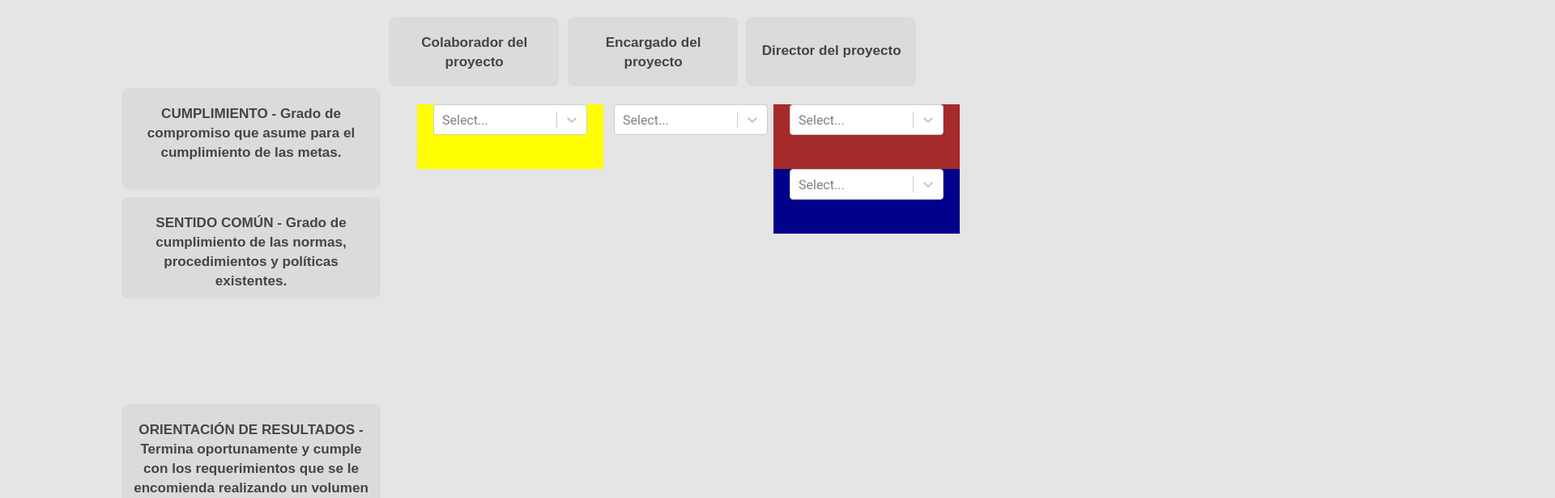
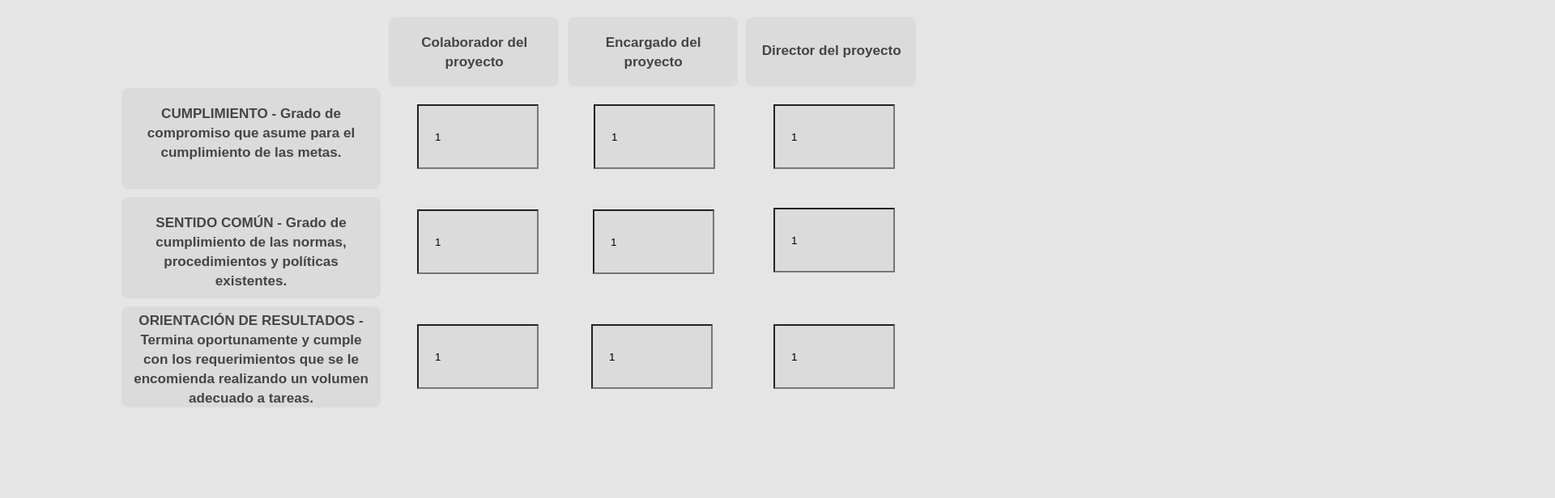
Before and after one commit to E-RI-CK/KillkipProyect1, a React (Create React App) app: page / in a window 1280 px wide. Shown: the part 520-1136 px from the top of the page at 81% size, 1920 px wide, since content can reach past the window. Built offline with nearby package versions, Linux system fonts and the light colour scheme.

Commit message:
penultimo input terminado

```diff
--- a/src/componentes/tabla1/TextBoxThree.js
+++ b/src/componentes/tabla1/TextBoxThree.js
@@ -1,14 +1,5 @@
 import React from 'react';
-import Select from 'react-select';
 import { ContenedorText,DivBox6,Label,DivSelectThree } from '../../elementos/table';
-
-const options = [
-    {value: 1, label: "1"},
-    {value: 2, label: "2"},
-    {value: 3, label: "3"},
-    {value: 4, label: "4"},
-    {value: 5, label: "5"}
-];
 
 
 const TextBox3 = () =>{
@@ -20,21 +11,18 @@ const TextBox3 = () =>{
                 </Label>
             </DivBox6>
             <DivSelectThree>
-                <Select
-                    className = "select7"
-                    options = {options}
+                <input type="number" id="input7" name="tentacles" defaultValue = '1'
+                    min="1" max="5"
                 />
             </DivSelectThree>
             <DivSelectThree>
-                <Select
-                    className = "select8"
-                    options = {options}
+                <input type="number" id="input8" name="tentacles" defaultValue = '1'
+                    min="1" max="5"
                 />
             </DivSelectThree>
             <DivSelectThree>
-                <Select
-                    className = "select9"
-                    options = {options}
+                <input type="number" id="input9" name="tentacles" defaultValue = '1'
+                    min="1" max="5"
                 />
             </DivSelectThree>
         </ContenedorText>
--- a/src/componentes/tabla1/TextBoxTwo.js
+++ b/src/componentes/tabla1/TextBoxTwo.js
@@ -1,14 +1,6 @@
 import React from 'react';
-import Select from 'react-select';
+
 import { ContenedorText,DivBox5,Label,DivSelectTwo } from '../../elementos/table';
-
-const options = [
-    {value: 1, label: "1"},
-    {value: 2, label: "2"},
-    {value: 3, label: "3"},
-    {value: 4, label: "4"},
-    {value: 5, label: "5"}
-];
 
 
 
@@ -21,21 +13,18 @@ const TextBox2 = () =>{
                 </Label>
             </DivBox5>
             <DivSelectTwo>
-                <Select
-                    className = "select4"
-                    options = {options}
+                <input type="number" id="input4" name="tentacles" defaultValue = '1'
+                    min="1" max="5"
                 />
             </DivSelectTwo>
             <DivSelectTwo>
-                <Select
-                    className = "select5"
-                    options = {options}
+                <input type="number" id="input5" name="tentacles" defaultValue = '1'
+                    min="1" max="5"
                 />
             </DivSelectTwo>
             <DivSelectTwo>
-                <Select
-                    className = "select6"
-                    options = {options}
+                <input type="number" id="input6" name="tentacles" defaultValue = '1'
+                    min="1" max="5"
                 />
             </DivSelectTwo>
         </ContenedorText>
--- a/src/componentes/tabla1/textboxone.js
+++ b/src/componentes/tabla1/textboxone.js
@@ -1,15 +1,5 @@
 import React from 'react';
 import { ContenedorText,DivBox4, Label,DivSelectOne } from '../../elementos/table';
-import Select from 'react-select';
-
-const options = [
-    {value: 1, label: "1"},
-    {value: 2, label: "2"},
-    {value: 3, label: "3"},
-    {value: 4, label: "4"},
-    {value: 5, label: "5"}
-];
-
 
 
 const TextBox1 = () =>{
@@ -22,33 +12,24 @@ const TextBox1 = () =>{
                 </Label>
             </DivBox4>
             <DivSelectOne>
-                <Select
-                    className = "select1"
-                    options = {options}
+                <input type="number" id="input1" name="tentacles" defaultValue = '1'
+                min="1" max="5"
                 />
             </DivSelectOne>
             <DivSelectOne>
-                <Select
-                    className = "select2"
-                    options = {options}
+                <input type="number" id="input2" name="tentacles" defaultValue = '1'
+                min="1" max="5"
                 />
             </DivSelectOne>
             <DivSelectOne>
-                <Select
-                    className = "select3"
-                    options = {options}
-                    isDisabled = {false}
-                />
-            </DivSelectOne>
-            <DivSelectOne>
-                <Select
-                    className = "select4"
-                    options = {options}
-                    isDisabled = {false}
+                <input type="number" id="input3" name="tentacles" defaultValue = '1'
+                    min="1" max="5"
                 />
             </DivSelectOne>
         </ContenedorText>
     )
 }
 
+
+
 export default TextBox1;
--- a/src/elementos/table.js
+++ b/src/elementos/table.js
@@ -20,7 +20,9 @@ const Label = styled.label`
 
 
 const ContenedorText = styled.div`
-    z-index: 90;
+
+
+
 `;
 
 const DivBox1 = styled.p`
@@ -162,7 +164,7 @@ const DivBox6 = styled.div`
     border-radius: 8.85374px;
 
     Label{
-        padding: 20px 0px 0px 0px;
+        padding: 6px 0px 0px 0px;
         font-family: Arial;
         font-style: normal;
         font-weight: bold;
@@ -177,42 +179,36 @@ const DivBox6 = styled.div`
 
 const DivSelectOne = styled.div`
 
-    display: inline-block;
+    display: inline-flexbox;
 
-    .select1{
-        right: 110px;
+    #input1{
+        position: relative;
+        right: 75px;
         padding: 0 20px 0 20px;
-        width: 230px;
+        width: 150px;
         height: 80px;
         z-index: 3;
-        background: yellow;
+        background: rgba(196, 196, 196, 0.3);
     }
 
-    .select2{
-        left: 113px;
-        bottom: 80px;
+    #input2{
+        position: relative;
+        right: 7px;
         padding: 0 20px 0 20px;
-        width: 230px;
+        width: 150px;
         height: 80px;
+        background: rgba(196, 196, 196, 0.3);
     }
 
 
-    .select3{
-        bottom: 160px;
-        left: 330px;
+    #input3{
+        position: relative;
+        left: 290px;
+        bottom: 80px;
         padding: 0 20px 0 20px;
-        width: 230px;
+        width: 150px;
         height: 80px;
-        background: brown;
-    }
-
-    .select4{
-        bottom: 160px;
-        left: 330px;
-        padding: 0 20px 0 20px;
-        width: 230px;
-        height: 80px;
-        background: darkblue;
+        background: rgba(196, 196, 196, 0.3);
     }
 `;
 
@@ -220,31 +216,35 @@ const DivSelectTwo = styled.div`
 
     display: inline-block;
 
-    .select4{
-        top: 800px ;
-        right: 615px;
+    #input4{
+        position: relative;
+        top: 130px;
+        right: 415px;
         padding: 0 20px 0 20px;
-        width: 230px;
+        width: 150px;
         height: 80px;
         z-index: 2;
+        background: rgba(196, 196, 196, 0.3);
     }
 
-    .select5{
-
-        left: 725px;
-        top: 800px;
+    #input5{
+        position: relative;
+        top: 130px;
+        right: 348px;
         padding: 0 20px 0 20px;
-        width: 230px;
+        width: 150px;
         height: 80px;
+        background: rgba(196, 196, 196, 0.3);
     }
 
-    .select6{
-
-        left: 945px;
-        top: 800px;
+    #input6{
+        position: relative;
+        right: 50px;
+        top: 48px;
         padding: 0 20px 0 20px;
-        width: 230px;
+        width: 150px;
         height: 80px;
+        background: rgba(196, 196, 196, 0.3);
     }
 `;
 
@@ -252,33 +252,36 @@ const DivSelectThree = styled.div`
 
     display: inline-block;
 
-    .select7{
-
-        top: 935px ;
-        right: 615px;
+    #input7{
+        position: relative;
+        bottom: 72px ;
+        left: 265px;
         padding: 0 20px 0 20px;
-        width: 230px;
+        width: 150px;
         height: 80px;
         z-index: 1;
+        background: rgba(196, 196, 196, 0.3);
     }
 
-    .select8{
-
-        left: 725px;
-        top: 935px;
+    #input8{
+        position: relative;
+        bottom: 72px;
+        left: 330px;
         padding: 0 20px 0 20px;
-        width: 230px;
+        width: 150px;
         height: 80px;
         z-index: 90;
+        background: rgba(196, 196, 196, 0.3);
     }
 
-    .select9{
-
-        left: 945px;
-        top: 935px;
+    #input9{
+        position: relative;
+        bottom: 152px;
+        left: 630px;
         padding: 0 20px 0 20px;
-        width: 230px;
+        width: 150px;
         height: 80px;
+        background: rgba(196, 196, 196, 0.3);
     }
 `;
 
```
Also changed, not shown: src/componentes/tabla1/TextBoxFour.js (added).
